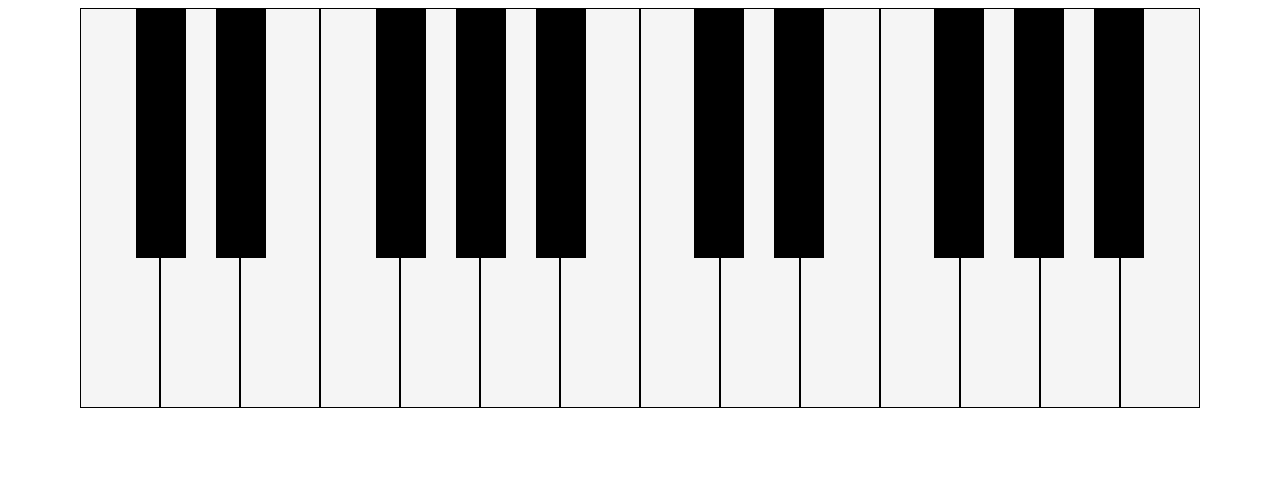
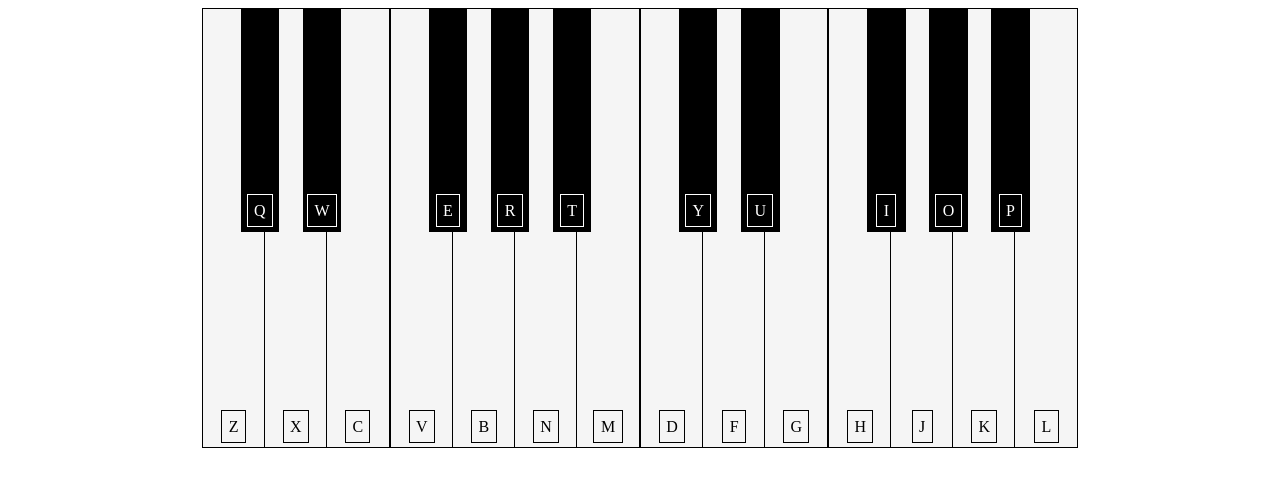
Before and after one commit to Atabord/JSSchool, a website: page ChallengeC04/index.html in a window 1280 px wide. Drawn offline with Linux system fonts and the light colour scheme.

Commit message:
changing styles and the way to play with the keyboard

```diff
--- a/ChallengeC04/css/styles.css
+++ b/ChallengeC04/css/styles.css
@@ -3,16 +3,21 @@
 }
 
 .piano {
+    width: 80%;
+    margin: auto;
     display: flex;
-    flex-wrap: nowrap;
+    justify-content: center
+}
+
+.octave {
+    display: flex;
     position: relative;
-    margin: auto;
-    justify-content: center;
-    width: 80%;
 }
 
 .tecla {
     border: 1px solid black;
+    position: relative;
+    display: flex;
 }
 
 .tecla_activa {
@@ -21,42 +26,56 @@
     transform: scaleY(0.97) translateY(-4px);
 }
 
-.blancas {
-    display: flex;
-    flex-wrap: nowrap;
-}
-
 .blanca {
-    height: 400px;
-    width: 80px;
+    height: 55vh;
+    width: 5vw;
     background-color: #f5f5f5;
-}
-
-.negras {
-    position: absolute;
-    display: flex;
-    width: 1120px;
+    z-index: 1;
 }
 
 .negra {
-    height: 250px;
-    width: 50px;
+    height: 28vh;
+    width: 3vw;
     background-color: black;
     z-index: 2;
+    margin: 0 0 0 -1.95vw;
 }
 
-.dosost {
-    margin-left: 56px;
+.re, .mi, .sol, .la, .si{
+    margin: 0 0 0 -1.2vw;
 }
 
-.resost, .solsost, .lasost {
-    margin-left: 30px;
+.letterBox {
+    border: 1px solid black;
+    margin: auto;
+    margin-bottom: 0.5vh;
+    padding: 0.5vw;
 }
 
-.fasost{
-    margin-left: 110px;
+.colorWhite{
+    border: 1px solid white;
+    color: white
 }
 
-#keyDossost{
-    margin-left: 108px;
+@media (max-width: 780px){
+    .piano {
+        width: 100%;
+    }
+    .blanca {
+        height: 70vh;
+        width: 6vw;
+    }
+    .negra {
+        height: 40vh;
+        width: 4vw;
+        margin: 0 0 0 -2vw
+    }
+
+    .re, .mi, .sol, .la, .si{
+        margin: 0 0 0 -2.2vw;
+    }
+
+    .letterBox {
+        display: none;
+    }
 }
--- a/ChallengeC04/index.html
+++ b/ChallengeC04/index.html
@@ -81,35 +81,33 @@
         Your Browser doesn't support audio element
     </audio>
     <div class="piano">
-        <div class="blancas">
-            <div class="tecla blanca do" id="keyDoc" data-audio="audioDoc"></div>
-            <div class="tecla blanca re" id="keyRec" data-audio="audioRec"></div>
-            <div class="tecla blanca mi" id="keyMic" data-audio="audioMic"></div>
-            <div class="tecla blanca fa" id="keyFac" data-audio="audioFac"></div>
-            <div class="tecla blanca sol" id="keySolc" data-audio="audioSolc"></div>
-            <div class="tecla blanca la" id="keyLac" data-audio="audioLac"></div>
-            <div class="tecla blanca si" id="keySic" data-audio="audioSic"></div>
+        <div class="octave">
+            <div class="tecla blanca do" id="keyDoc" data-audio="audioDoc"><span class="letterBox">Z</span></div>
+            <div class="tecla negra dosost" id="keyDocsost" data-audio="audioDocsost"><span class="letterBox colorWhite">Q</span></div>
+            <div class="tecla blanca re" id="keyRec" data-audio="audioRec"><span class="letterBox">X</span></div>
+            <div class="tecla negra resost" id="keyRecsost" data-audio="audioRecsost"><span class="letterBox colorWhite">W</span></div>
+            <div class="tecla blanca mi" id="keyMic" data-audio="audioMic"><span class="letterBox">C</span></div>
+            <div class="tecla blanca fa" id="keyFac" data-audio="audioFac"><span class="letterBox">V</span></div>
+            <div class="tecla negra fasost" id="keyFacsost" data-audio="audioFacsost"><span class="letterBox colorWhite">E</span></div>
+            <div class="tecla blanca sol" id="keySolc" data-audio="audioSolc"><span class="letterBox">B</span></div>
+            <div class="tecla negra solsost" id="keySolcsost" data-audio="audioSolcsost"><span class="letterBox colorWhite">R</span></div>
+            <div class="tecla blanca la" id="keyLac" data-audio="audioLac"><span class="letterBox">N</span></div>
+            <div class="tecla negra lasost" id="keyLacsost" data-audio="audioLacsost"><span class="letterBox colorWhite">T</span></div>
+            <div class="tecla blanca si" id="keySic" data-audio="audioSic"><span class="letterBox">M</span></div>
         </div>
-        <div class="negras">
-            <div class="tecla negra dosost" id="keyDocsost" data-audio="audioDocsost"></div>
-            <div class="tecla negra resost" id="keyRecsost" data-audio="audioRecsost"></div>
-            <div class="tecla negra fasost" id="keyFacsost" data-audio="audioFacsost"></div>
-            <div class="tecla negra solsost" id="keySolcsost" data-audio="audioSolcsost"></div>
-            <div class="tecla negra lasost" id="keyLacsost" data-audio="audioLacsost"></div>
-            <div class="tecla negra dosost" id="keyDossost" data-audio="audioDossost"></div>
-            <div class="tecla negra resost" id="keyRessost" data-audio="audioRessost"></div>
-            <div class="tecla negra fasost" id="keyFassost" data-audio="audioFassost"></div>
-            <div class="tecla negra solsost" id="keySolssost" data-audio="audioSolssost"></div>
-            <div class="tecla negra lasost" id="keyLassost" data-audio="audioLassost"></div>
-        </div>
-        <div class="blancas">
-            <div class="tecla blanca do" id="keyDos" data-audio="audioDos"></div>
-            <div class="tecla blanca re" id="keyRes" data-audio="audioRes"></div>
-            <div class="tecla blanca mi" id="keyMis" data-audio="audioMis"></div>
-            <div class="tecla blanca fa" id="keyFas" data-audio="audioFas"></div>
-            <div class="tecla blanca sol" id="keySols" data-audio="audioSols"></div>
-            <div class="tecla blanca la" id="keyLas" data-audio="audioLas"></div>
-            <div class="tecla blanca si" id="keySis" data-audio="audioSis"></div>
+        <div class="octave">
+            <div class="tecla blanca do" id="keyDos" data-audio="audioDos"><span class="letterBox">D</span></div>
+            <div class="tecla negra dosost" id="keyDossost" data-audio="audioDossost"><span class="letterBox colorWhite">Y</span></div>
+            <div class="tecla blanca re" id="keyRes" data-audio="audioRes"><span class="letterBox">F</span></div>
+            <div class="tecla negra resost" id="keyRessost" data-audio="audioRessost"><span class="letterBox colorWhite">U</span></div>
+            <div class="tecla blanca mi" id="keyMis" data-audio="audioMis"><span class="letterBox">G</span></div>
+            <div class="tecla blanca fa" id="keyFas" data-audio="audioFas"><span class="letterBox">H</span></div>
+            <div class="tecla negra fasost" id="keyFassost" data-audio="audioFassost"><span class="letterBox colorWhite">I</span></div>
+            <div class="tecla blanca sol" id="keySols" data-audio="audioSols"><span class="letterBox">J</span></div>
+            <div class="tecla negra solsost" id="keySolssost" data-audio="audioSolssost"><span class="letterBox colorWhite">O</span></div>
+            <div class="tecla blanca la" id="keyLas" data-audio="audioLas"><span class="letterBox">K</span></div>
+            <div class="tecla negra lasost" id="keyLassost" data-audio="audioLassost"><span class="letterBox colorWhite">P</span></div>
+            <div class="tecla blanca si" id="keySis" data-audio="audioSis"><span class="letterBox">L</span></div>
         </div>
     </div>
     <script src="js/app.js"></script>
--- a/ChallengeC04/js/app.js
+++ b/ChallengeC04/js/app.js
@@ -1,5 +1,10 @@
 // This function initialize piano functions
 function initPiano() {
+  //changing device orientation on small screens
+  if(window.screen.width < 500){
+    screen.orientation.lock('landscape');
+  }
+
   // Adding Listeners to mouse events over the piano
   const teclas = document.getElementsByClassName('tecla');
   for (let i = 0; i < teclas.length; i += 1) {
@@ -18,16 +23,16 @@ function initPiano() {
   // Depending on the key pressed on the keyboard
   function getPianoKey(key) {
     const pianoKeys = {
-      KeyA: ['audioDoc', 'keyDoc'],
-      KeyS: ['audioRec', 'keyRec'],
-      KeyD: ['audioMic', 'keyMic'],
-      KeyF: ['audioFac', 'keyFac'],
-      KeyX: ['audioSolc', 'keySolc'],
-      KeyC: ['audioLac', 'keyLac'],
-      KeyV: ['audioSic', 'keySic'],
-      KeyB: ['audioDos', 'keyDos'],
-      KeyN: ['audioRes', 'keyRes'],
-      KeyM: ['audioMis', 'keyMis'],
+      KeyZ: ['audioDoc', 'keyDoc'],
+      KeyX: ['audioRec', 'keyRec'],
+      KeyC: ['audioMic', 'keyMic'],
+      KeyV: ['audioFac', 'keyFac'],
+      KeyB: ['audioSolc', 'keySolc'],
+      KeyN: ['audioLac', 'keyLac'],
+      KeyM: ['audioSic', 'keySic'],
+      KeyD: ['audioDos', 'keyDos'],
+      KeyF: ['audioRes', 'keyRes'],
+      KeyG: ['audioMis', 'keyMis'],
       KeyH: ['audioFas', 'keyFas'],
       KeyJ: ['audioSols', 'keySols'],
       KeyK: ['audioLas', 'keyLas'],
```
